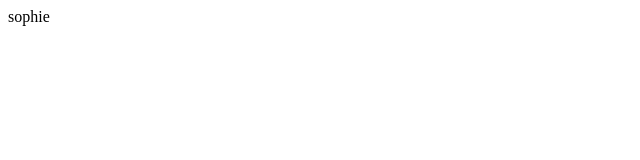
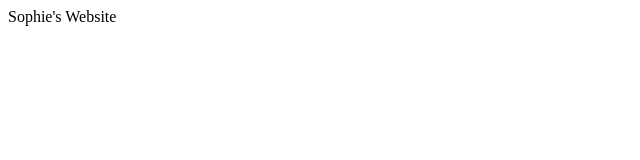
Before and after one commit to sophiejorgensen/sophiejorgensen.github.io, a plain HTML site: page index.html in a window 1280 px wide. Shown: the full height of the page, 0-640 px from the left. Drawn offline with Linux system fonts and the light colour scheme.

Commit message:
test websire again

```diff
--- a/index.html
+++ b/index.html
@@ -1 +1 @@
-<h>sophie</h>
+<h>Sophie's Website</h>
```
